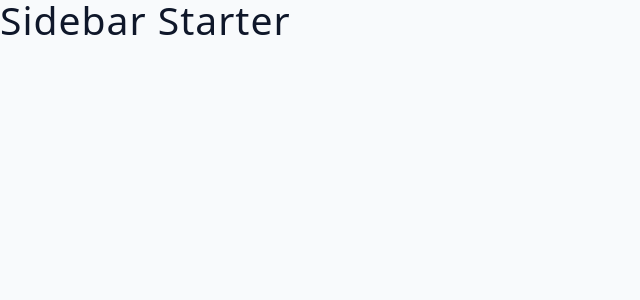
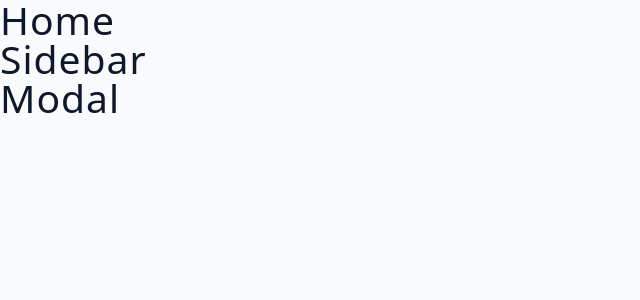
Before and after one commit to pktcodes/sidebar-modal-react-project-v2, a React (Vite) app: page / in a window 1280 px wide. Shown: the top 300 px of the page, without its empty margins (0-640 px from the left). Built offline with nearby package versions, Linux system fonts and the light colour scheme; the HTML template or start-up script is replaced by a standard one.

Commit message:
Components

```diff
--- a/src/App.jsx
+++ b/src/App.jsx
@@ -1,4 +1,14 @@
+import Home from './Home';
+import Modal from './Modal';
+import Sidebar from './Sidebar';
+
 const App = () => {
-  return <h2>Sidebar Starter</h2>;
+  return (
+    <main>
+      <Home />
+      <Sidebar />
+      <Modal />
+    </main>
+  );
 };
 export default App;
--- /dev/null
+++ b/src/Home.jsx
@@ -0,0 +1,5 @@
+const Home = () => {
+  return <h2>home</h2>;
+};
+
+export default Home;
--- /dev/null
+++ b/src/Modal.jsx
@@ -0,0 +1,5 @@
+const Modal = () => {
+  return <h2>modal</h2>;
+};
+
+export default Modal;
--- /dev/null
+++ b/src/Sidebar.jsx
@@ -0,0 +1,5 @@
+const Sidebar = () => {
+  return <h2>sidebar</h2>;
+};
+
+export default Sidebar;
```
